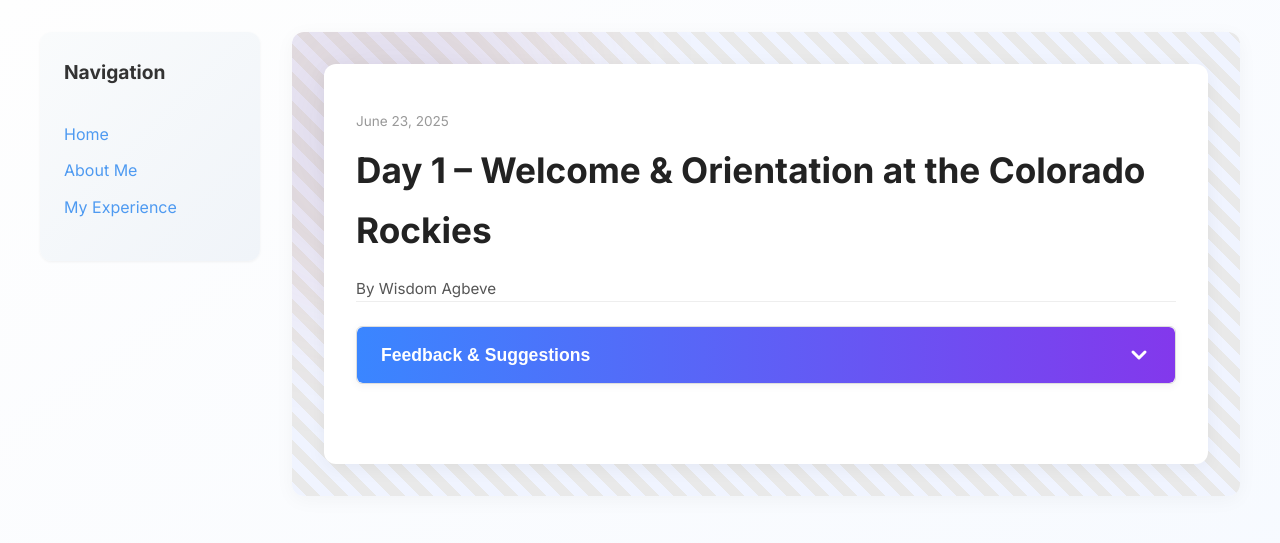
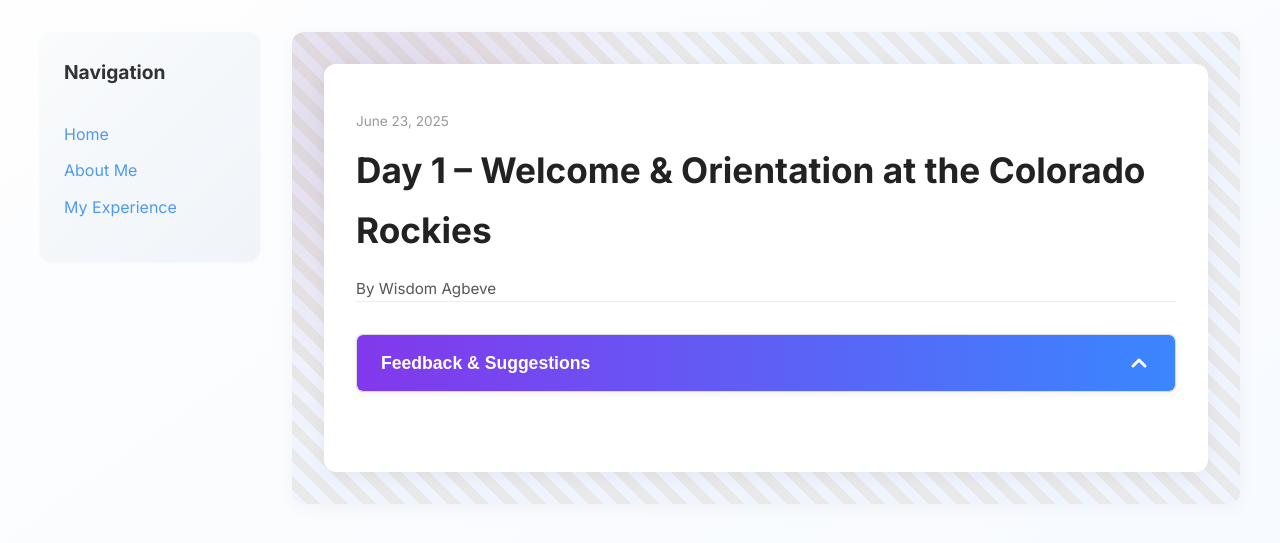
Before and after one commit to wagbeve/wagbeve.github.io, a Jekyll site: the page built from _posts/2025-06-23-day-1.md, in a window 1280 px wide. Shown: the top 543 px of the page. Built offline with Jekyll 4.4.1, drawn with Linux system fonts in a browser that asks for light colours.

Commit message:
Update post.html

```diff
--- a/_layouts/post.html
+++ b/_layouts/post.html
@@ -23,13 +23,21 @@ layout: default
     {% for section in sections %}
       {% assign title = section | split: "," | first %}
       {% assign key = section | split: "," | last %}
-      {% if page[key] %}
+      {% if page[key] and page[key] != "" %}
       <div class="accordion-item">
-        <button class="accordion-header" aria-expanded="false" aria-controls="section-{{ forloop.index }}">
+        <button
+          class="accordion-header"
+          aria-expanded="false"
+          aria-controls="section-{{ forloop.index }}"
+          id="accordion-header-{{ forloop.index }}">
           <span>{{ title }}</span>
           <svg class="accordion-icon" xmlns="http://www.w3.org/2000/svg" width="24" height="24" fill="none" stroke="currentColor" stroke-width="3" stroke-linecap="round" stroke-linejoin="round"><polyline points="6 9 12 15 18 9"/></svg>
         </button>
-        <div id="section-{{ forloop.index }}" class="accordion-content" hidden>
+        <div
+          id="section-{{ forloop.index }}"
+          class="accordion-content"
+          role="region"
+          aria-labelledby="accordion-header-{{ forloop.index }}">
           {{ page[key] | markdownify }}
         </div>
       </div>
@@ -46,30 +54,80 @@ layout: default
     headers.forEach(header => {
       header.addEventListener('click', () => {
         const expanded = header.getAttribute('aria-expanded') === 'true';
-        // Close all
-        headers.forEach(h => {
-          h.setAttribute('aria-expanded', 'false');
-          document.getElementById(h.getAttribute('aria-controls')).hidden = true;
-        });
 
-        if (!expanded) {
+        if (expanded) {
+          // Close current
+          header.setAttribute('aria-expanded', 'false');
+          collapseSection(document.getElementById(header.getAttribute('aria-controls')));
+        } else {
+          // Close others first
+          headers.forEach(h => {
+            h.setAttribute('aria-expanded', 'false');
+            collapseSection(document.getElementById(h.getAttribute('aria-controls')));
+          });
+
+          // Open this one
           header.setAttribute('aria-expanded', 'true');
-          document.getElementById(header.getAttribute('aria-controls')).hidden = false;
+          expandSection(document.getElementById(header.getAttribute('aria-controls')));
         }
       });
     });
+
+    function collapseSection(element) {
+      // Set height to current height, then to 0 to animate closing
+      const sectionHeight = element.scrollHeight;
+      element.style.height = sectionHeight + 'px';
+
+      requestAnimationFrame(() => {
+        element.style.transition = 'height 0.35s ease, opacity 0.35s ease';
+        element.style.height = 0;
+        element.style.opacity = 0;
+      });
+
+      element.addEventListener('transitionend', function handler() {
+        element.style.display = 'none';
+        element.style.removeProperty('height');
+        element.style.removeProperty('opacity');
+        element.style.removeProperty('transition');
+        element.removeEventListener('transitionend', handler);
+      });
+    }
+
+    function expandSection(element) {
+      element.style.removeProperty('display');
+      let sectionHeight = element.scrollHeight;
+
+      element.style.height = 0;
+      element.style.opacity = 0;
+
+      requestAnimationFrame(() => {
+        element.style.transition = 'height 0.35s ease, opacity 0.35s ease';
+        element.style.height = sectionHeight + 'px';
+        element.style.opacity = 1;
+      });
+
+      element.addEventListener('transitionend', function handler() {
+        element.style.removeProperty('height');
+        element.style.removeProperty('transition');
+        element.removeEventListener('transitionend', handler);
+      });
+    }
+
+    // Optional: open the first section by default
+    if (headers.length > 0) {
+      headers[0].setAttribute('aria-expanded', 'true');
+      expandSection(document.getElementById(headers[0].getAttribute('aria-controls')));
+    }
   });
 </script>
 
 <style>
-  /* Accordion container */
   .accordion {
     max-width: 900px;
-    margin: 1.5rem auto 3rem;
-    font-family: 'Segoe UI', Tahoma, Geneva, Verdana, sans-serif;
+    margin: 2rem auto 3rem;
+    font-family: inherit; /* Use your site's font */
   }
 
-  /* Each accordion item */
   .accordion-item {
     border: 1px solid #ddd;
     border-radius: 6px;
@@ -105,7 +162,6 @@ layout: default
     background: linear-gradient(90deg, #8338ec 0%, #3a86ff 100%);
   }
 
-  /* Accordion icon arrow */
   .accordion-icon {
     transition: transform 0.4s ease;
     stroke: white;
@@ -114,31 +170,17 @@ layout: default
     transform: rotate(180deg);
   }
 
-  /* Accordion content panel */
   .accordion-content {
     padding: 20px 24px;
     font-size: 1rem;
     line-height: 1.6;
     color: #222;
     border-top: 1px solid #ddd;
-    animation: slideDown 0.4s ease forwards;
+    display: none;
+    opacity: 0;
+    overflow: hidden;
   }
 
-  /* Slide down animation */
-  @keyframes slideDown {
-    from {
-      opacity: 0;
-      max-height: 0;
-      transform: translateY(-10px);
-    }
-    to {
-      opacity: 1;
-      max-height: 1000px;
-      transform: translateY(0);
-    }
-  }
-
-  /* Responsive */
   @media (max-width: 600px) {
     .accordion-header {
       font-size: 1rem;
```
Also changed, not shown: other parts of _layouts/post.html (+0 -1 lines).
